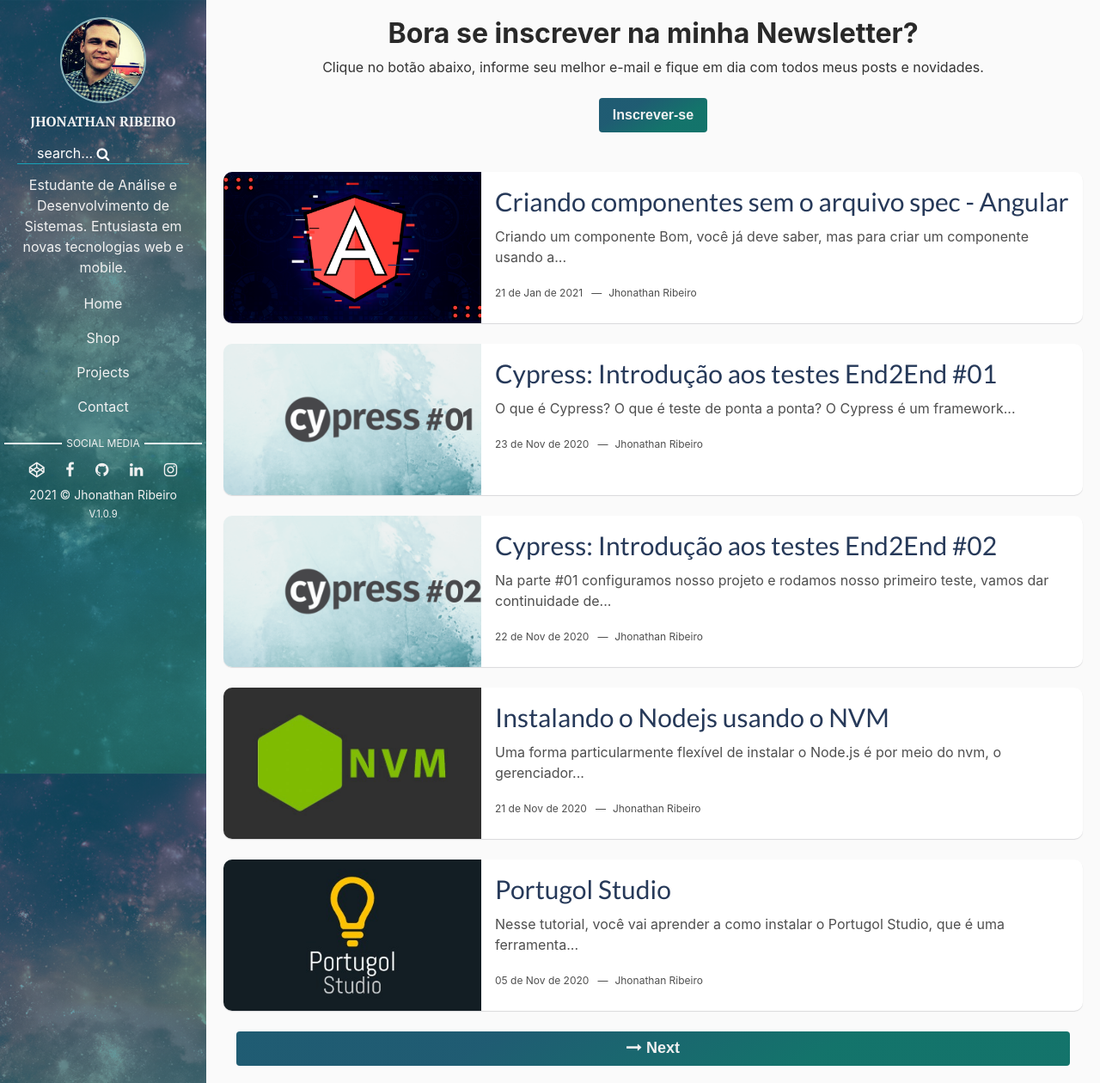
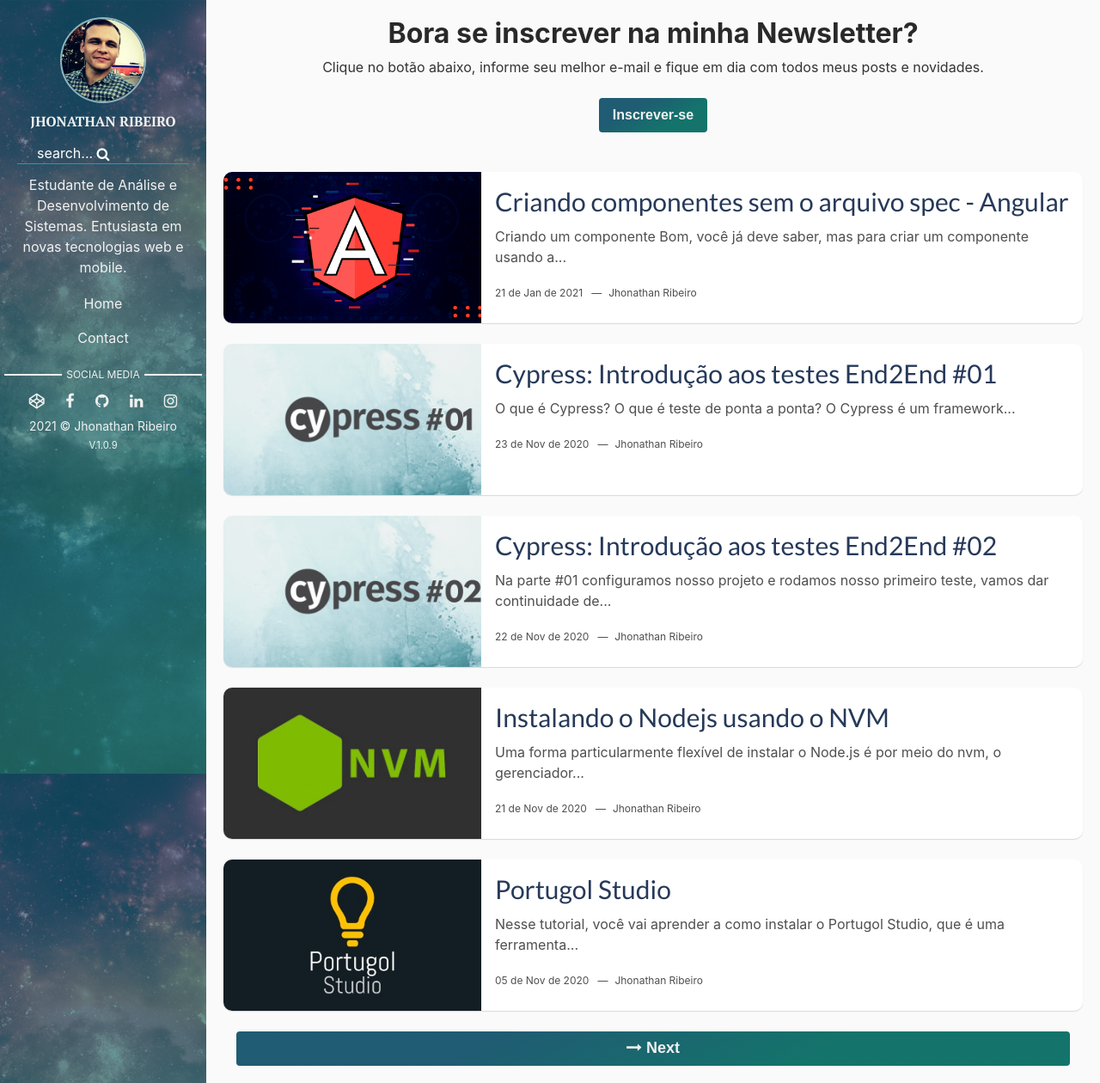
Before and after one commit to JhonathanRibeiro/blog, a Jekyll site: the page built from index.html, in a window 1280 px wide and 1260 px high. Shown: the whole window at 86% size. Built offline with Jekyll 4.4.1, drawn with Linux system fonts in a browser that asks for light colours; the list of posts is cut into pages by our own code.

Commit message:
Update main.html

```diff
--- a/_layouts/main.html
+++ b/_layouts/main.html
@@ -36,8 +36,8 @@ layout: default
   <nav class="navigation">
     <ul>
       <li class="nav-link-pd-1"><a href="/">Home</a></li>
-      <li class="nav-link-pd-1"><a href="/shop">Shop</a></li>
-      <li class="nav-link-pd-1"><a href="/projects">Projects</a></li>
+<!--       <li class="nav-link-pd-1"><a href="/shop">Shop</a></li> -->
+<!--       <li class="nav-link-pd-1"><a href="/projects">Projects</a></li> -->
       <!-- <li class="nav-link-pd-1"><a href="/about">About</a></li> -->
       <li class="nav-link-pd-1"><a href="/contact">Contact</a></li>
     </ul>
```
